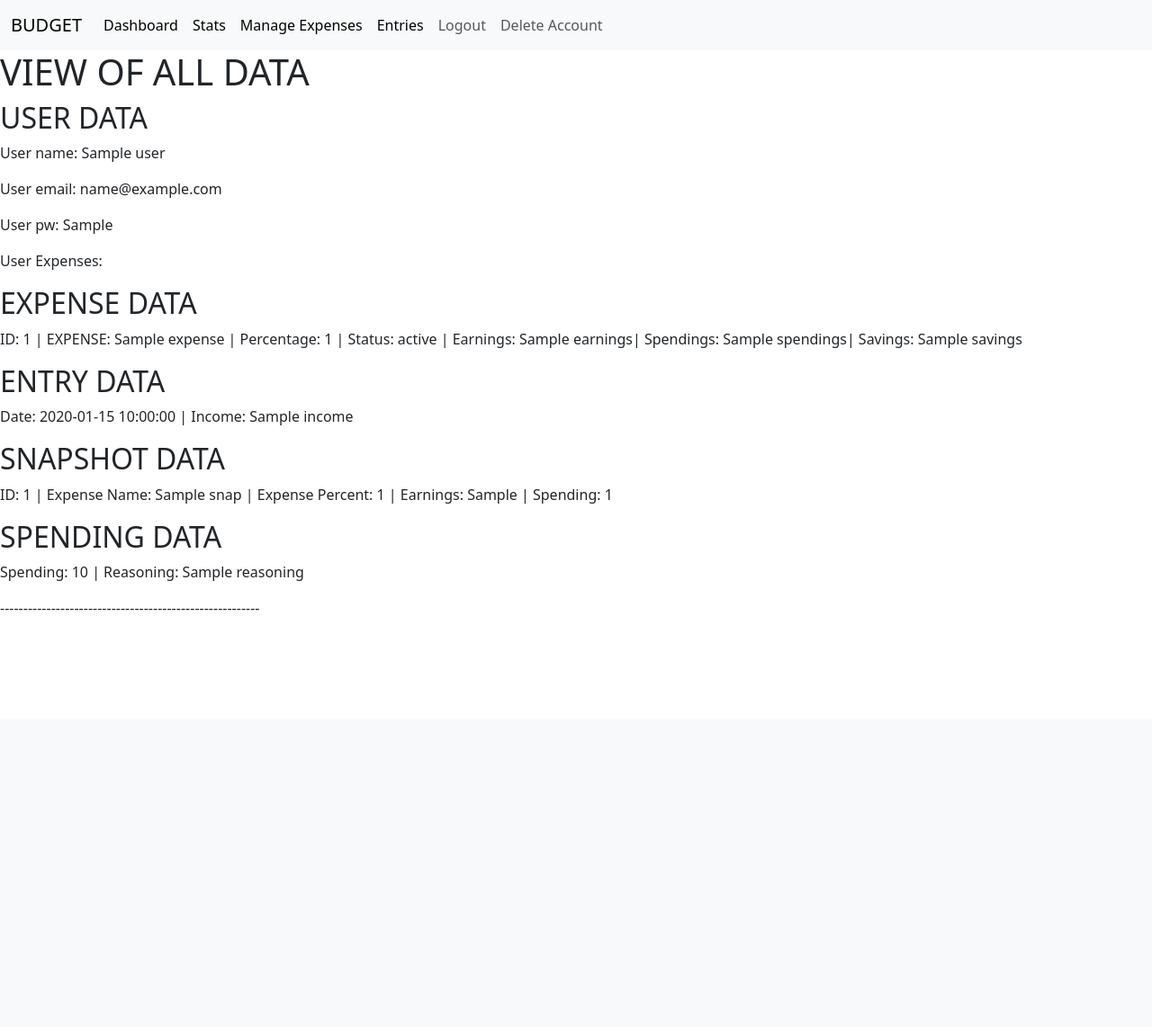
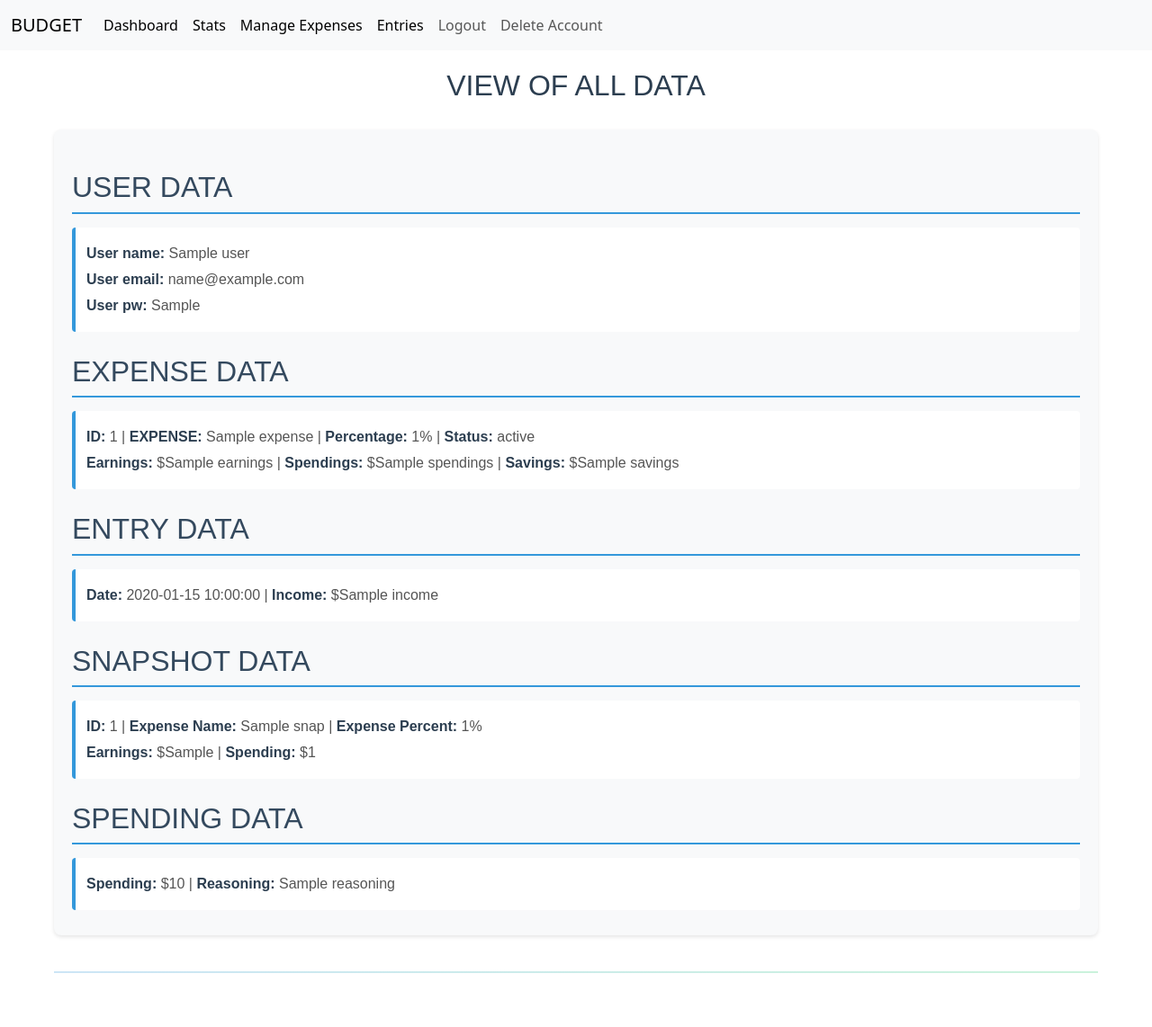
Before and after one commit to DoPe-EyeSZ/Finance-Project, a Flask app: template app/templates/admin.html in a window 1280 px wide. Shown: the whole page at 90% size. Before the commit the page ends 679 px from the top, so only its background shows below. Run offline with Flask 3, Linux system fonts and the light colour scheme; the template is opened without the code that fills it: most values are stand-ins (such as "Sample title", 1, 10 or a date in 2020).

Commit message:
Added styling to admin page

```diff
--- a/app/templates/admin.html
+++ b/app/templates/admin.html
@@ -2,37 +2,108 @@
 {% block title %}VIEW ALL DATA {% endblock %}
 
 {% block content %}
+<style>
+    .data-container {
+        max-width: 1200px;
+        margin: 0 auto;
+        padding: 20px;
+        font-family: Arial, sans-serif;
+    }
+
+    h1 {
+        color: #2c3e50;
+        text-align: center;
+        margin-bottom: 30px;
+        font-size: 2em;
+    }
+
+    .data-block {
+        background: #f8f9fa;
+        border-radius: 8px;
+        padding: 20px;
+        margin-bottom: 30px;
+        box-shadow: 0 2px 4px rgba(0,0,0,0.1);
+    }
+
+    h2 {
+        color: #34495e;
+        border-bottom: 2px solid #3498db;
+        padding-bottom: 8px;
+        margin-top: 25px;
+        margin-bottom: 15px;
+    }
+
+    .data-item {
+        background: white;
+        padding: 12px;
+        margin: 8px 0;
+        border-left: 4px solid #3498db;
+        border-radius: 4px;
+    }
+
+    .data-item p {
+        margin: 5px 0;
+        color: #555;
+    }
+
+    .divider {
+        border: none;
+        height: 2px;
+        background: linear-gradient(to right, #3498db, #2ecc71);
+        margin: 40px 0;
+    }
+
+    .label {
+        font-weight: bold;
+        color: #2c3e50;
+    }
+</style>
+
+<div class="data-container">
     <h1>VIEW OF ALL DATA</h1>
+
     {% for data in info %}
-
+    <div class="data-block">
         <h2>USER DATA</h2>
-        <p>User name: {{data["User"].name}}</p>
-        <p>User email: {{data["User"].email}}</p>
-        <p>User pw: {{data["User"].pw}}</p>
-        <p>User Expenses:</p>
+        <div class="data-item">
+            <p><span class="label">User name:</span> {{data["User"].name}}</p>
+            <p><span class="label">User email:</span> {{data["User"].email}}</p>
+            <p><span class="label">User pw:</span> {{data["User"].pw}}</p>
+        </div>
 
         <h2>EXPENSE DATA</h2>
         {% for expense in data["Expenses"] %}
-            <p>ID: {{expense.id}} | EXPENSE: {{expense.name}} | Percentage: {{expense.percentage}} | Status: {{expense.status}} | Earnings: {{expense.earnings}}| Spendings: {{expense.spendings}}| Savings: {{expense.savings}}</p>
+        <div class="data-item">
+            <p><span class="label">ID:</span> {{expense.id}} | <span class="label">EXPENSE:</span> {{expense.name}} | <span class="label">Percentage:</span> {{expense.percentage}}% | <span class="label">Status:</span> {{expense.status}}</p>
+            <p><span class="label">Earnings:</span> ${{expense.earnings}} | <span class="label">Spendings:</span> ${{expense.spendings}} | <span class="label">Savings:</span> ${{expense.savings}}</p>
+        </div>
         {% endfor%}
 
         <h2>ENTRY DATA</h2>
         {% for entry in data["Entry"] %}
-            <p>Date: {{entry.date}} | Income: {{entry.income}}</p>
+        <div class="data-item">
+            <p><span class="label">Date:</span> {{entry.date}} | <span class="label">Income:</span> ${{entry.income}}</p>
+        </div>
         {% endfor%}
 
         <h2>SNAPSHOT DATA</h2>
         {% for snap in data["Snapshot"] %}
-            <p>ID: {{snap.expense_id}} | Expense Name: {{snap.expense_name}} | Expense Percent: {{snap.expense_percentage}} | Earnings: {{snap.expense_earnings}} | Spending: {{snap.total_spending}}</p>
+        <div class="data-item">
+            <p><span class="label">ID:</span> {{snap.expense_id}} | <span class="label">Expense Name:</span> {{snap.expense_name}} | <span class="label">Expense Percent:</span> {{snap.expense_percentage}}%</p>
+            <p><span class="label">Earnings:</span> ${{snap.expense_earnings}} | <span class="label">Spending:</span> ${{snap.total_spending}}</p>
+        </div>
         {% endfor %}
 
         <h2>SPENDING DATA</h2>
         {% for spending in data["Spending"] %}
-            <p>Spending: {{spending.amount}} | Reasoning: {{spending.reasoning}}</p>
+        <div class="data-item">
+            <p><span class="label">Spending:</span> ${{spending.amount}} | <span class="label">Reasoning:</span> {{spending.reasoning}}</p>
+        </div>
         {% endfor %}
+    </div>
 
-    <p>--------------------------------------------------------</p>
+    <hr class="divider">
     {% endfor %}
-
+</div>
 
 {% endblock %}
```
